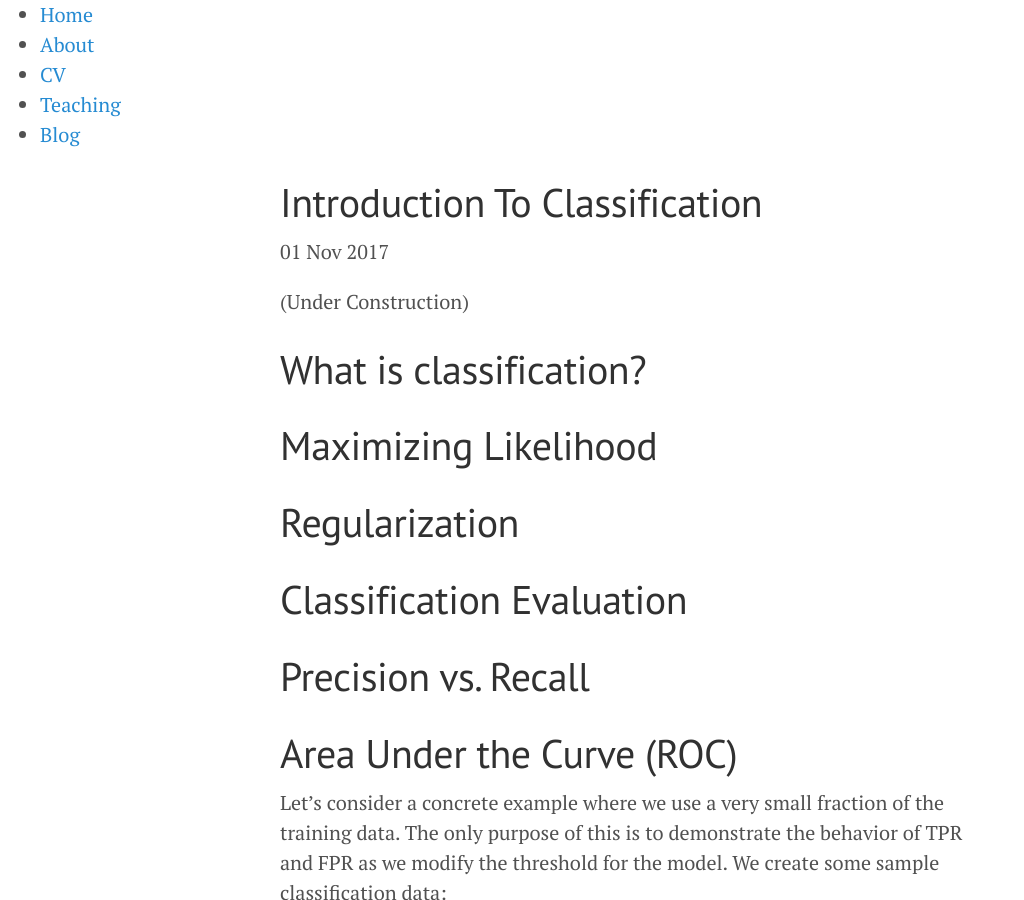
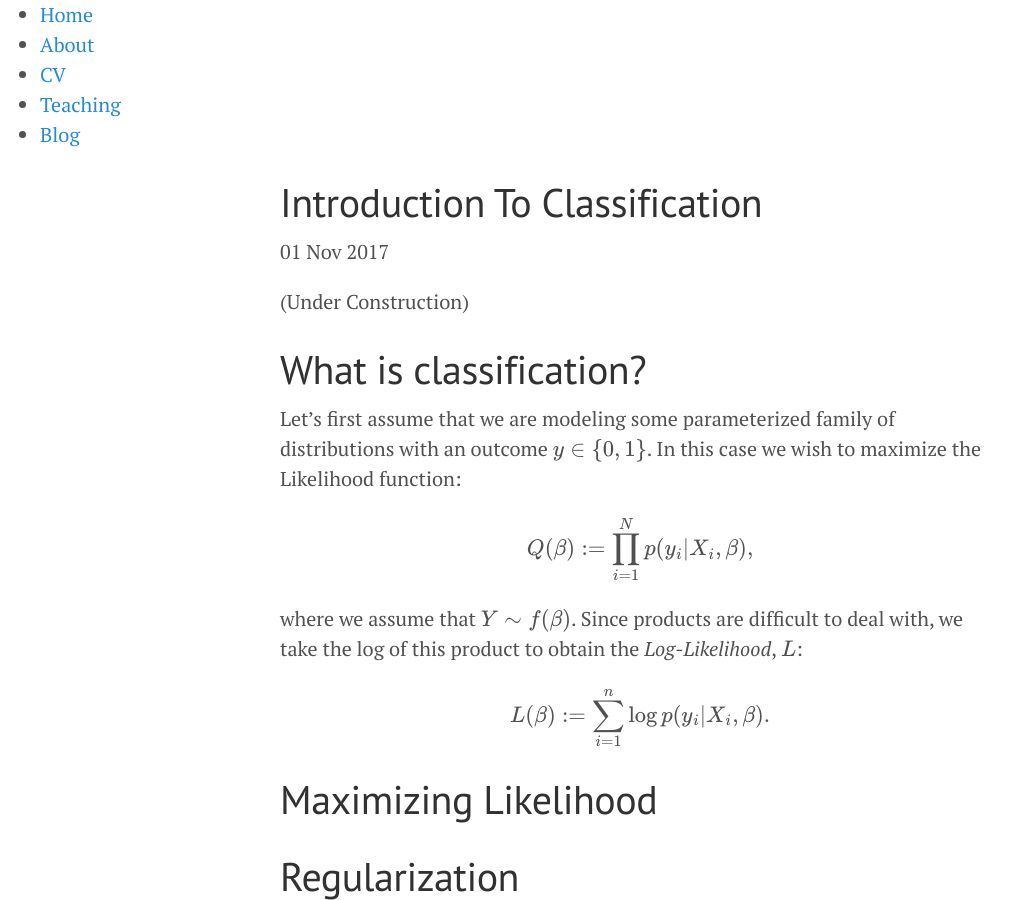
Before and after one commit to doriang102/doriang102.github.io, a Jekyll site: the page built from _posts/2017-11-01-introduction-to-classification.md, in a window 1280 px wide and 900 px high. Shown: the whole window, without its empty margins (0-1024 px from the left). Built offline with Jekyll 4.4.1, drawn with Linux system fonts in a browser that asks for light colours; our own code applies the rules of GitHub Pages for plain Markdown files; formulas are drawn with MathJax 3.

Commit message:
Update 2017-11-01-introduction-to-classification.md

```diff
--- a/_posts/2017-11-01-introduction-to-classification.md
+++ b/_posts/2017-11-01-introduction-to-classification.md
@@ -1,6 +1,14 @@
 (Under Construction)
 
 # What is classification?
+
+Let's first assume that we are modeling some parameterized family of distributions with an outcome $$y \in \{0,1\}$$. In this case we wish to maximize the Likelihood function:
+
+$$ Q(\beta) := \prod_{i=1}^N p(y_i | X_i, \beta),$$
+
+where we assume that $$Y \sim f(\beta)$$. Since products are difficult to deal with, we take the log of this product to obtain the *Log-Likelihood*, $$L$$:
+
+$$L(\beta) := \sum_{i=1}^n \log p(y_i | X_i, \beta). $$
 
 
 # Maximizing Likelihood
```
